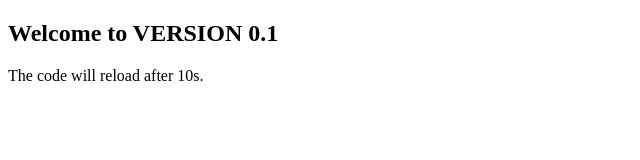
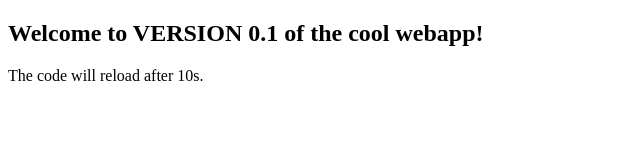
Before and after one commit to bobnugget/cool-webapp, a plain HTML site: page index.html in a window 1280 px wide. Shown: the whole page, without its empty margins (0-640 px from the left). Drawn offline with Linux system fonts and the light colour scheme.

Commit message:
Version 0.1

```diff
--- a/index.html
+++ b/index.html
@@ -7,7 +7,7 @@
 </head>
 
 <body>
-    <h2>Welcome to VERSION 0.1</h2>
+    <h2>Welcome to VERSION 0.1 of the cool webapp!</h2>
     <p>The code will reload after 10s.</p>
 </body>
 
```
